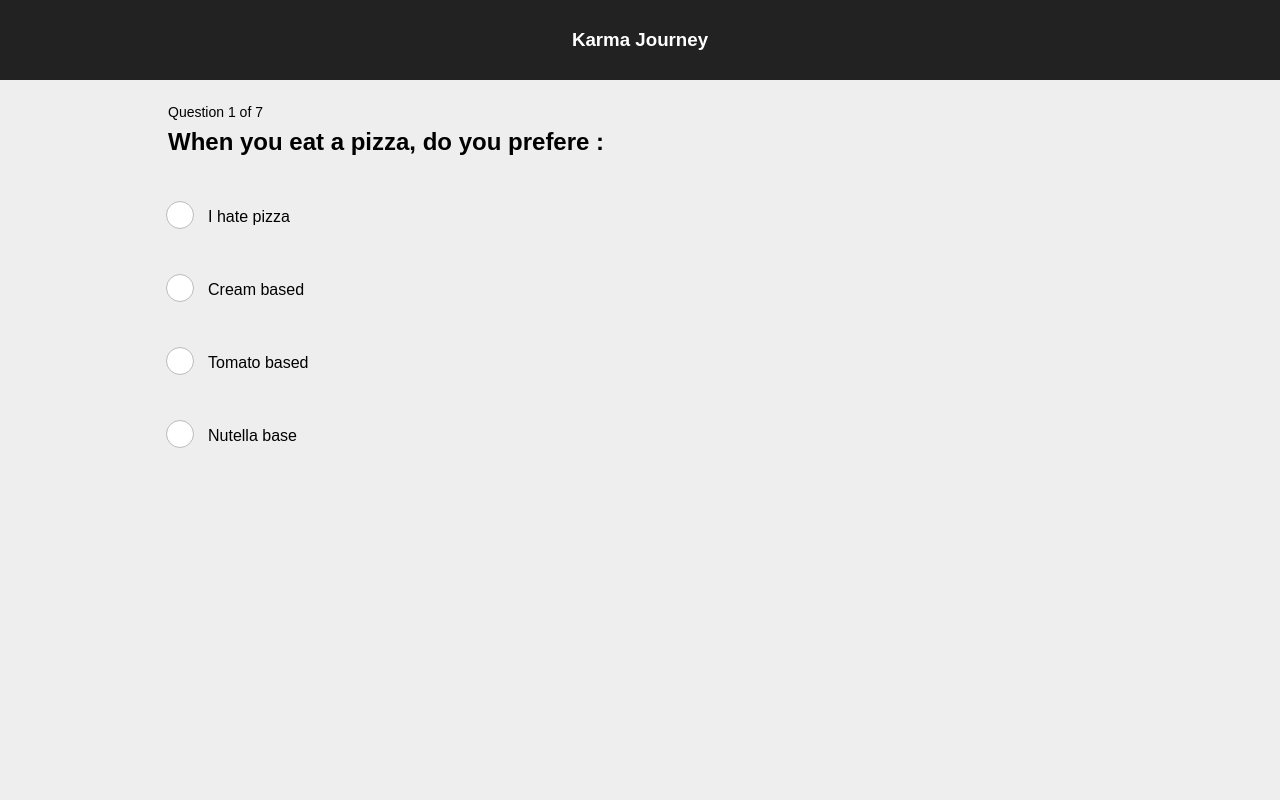
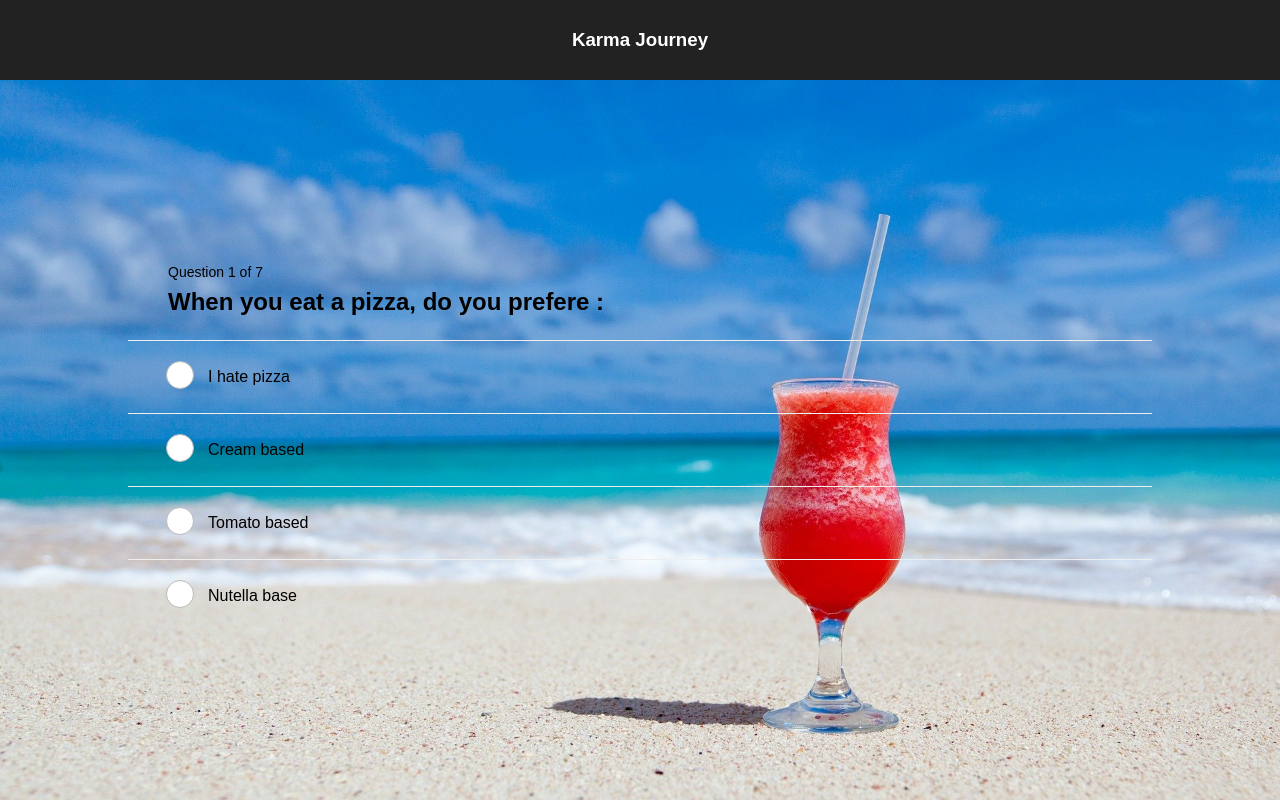
Before and after one commit to LessBeaver/KarmaJourney, a React (Create React App) app: page /QuizPage in a window 1280 px wide. Built offline with nearby package versions, Linux system fonts and the light colour scheme; the HTML template or start-up script is replaced by a standard one.

Commit message:
css quizz

```diff
--- a/src/components/QuizPage.css
+++ b/src/components/QuizPage.css
@@ -13,3 +13,12 @@
   padding: 20px;
   font-size: 3rem;
 }
+
+.App {
+  background-image: url(./cocktail.jpg);
+  background-repeat: no-repeat;
+  background-size: cover;
+  position: static;
+  height: 90vh;
+  padding-top: 20vh;
+}
```
Also changed, not shown: src/components/cocktail.jpg (renamed from src/cocktail.jpg).
